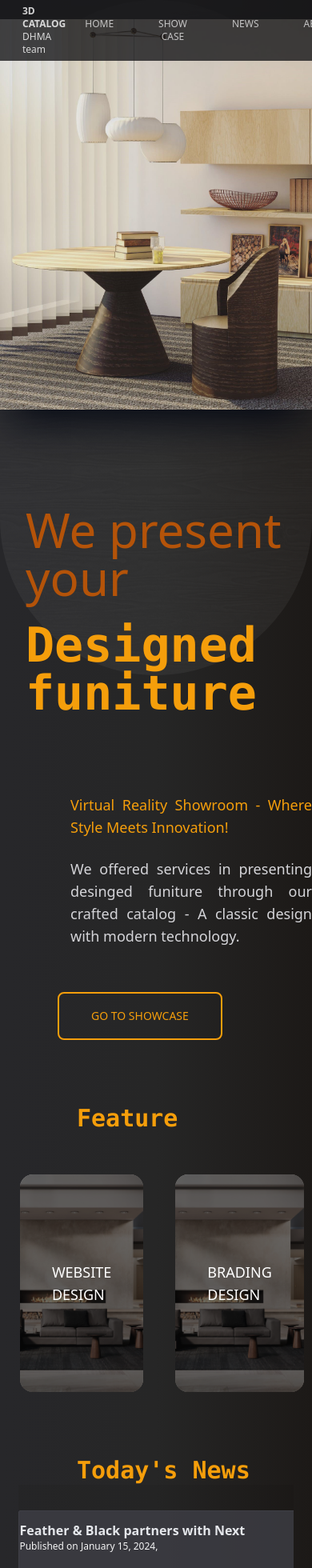
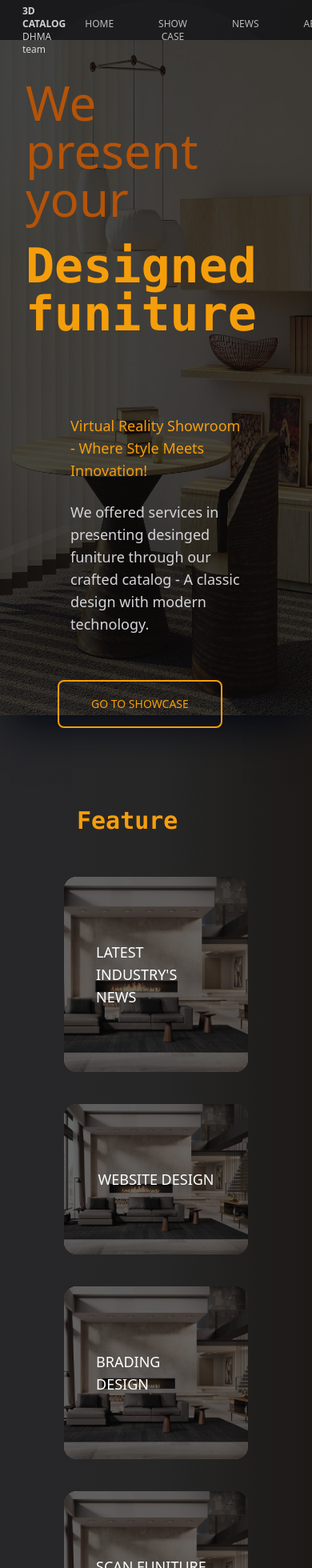
Before and after one commit to namke-dev/ThreeD-Catalog, a Next.js app: page /home in a window 390 px wide. Shown: the top 1960 px of the page at 80% size. Built offline with nearby package versions, Linux system fonts and the light colour scheme; no server answers.

Commit message:
responsive homepage

```diff
--- a/src/components/layouts/HomePageIntro.jsx
+++ b/src/components/layouts/HomePageIntro.jsx
@@ -2,12 +2,15 @@ import React from "react";
 import HomePageCart from "./HomePageCart";
 import { FaAngleRight } from "react-icons/fa";
 import Link from "next/link";
+import useWindowDimensions from "@/helpers/WindowSizeHelper";
 
 export default function HomePageIntro() {
+  const { width } = useWindowDimensions() || {};
+
   return (
     <div>
       {/* background */}
-      <div className="absolute w-full max-w-[1400px] opacity-10 z-10 md:-mt-32 md:-ml-40">
+      <div className="absolute w-full max-w-[1400px] opacity-10 z-10 md:-mt-10 md:-ml-28">
         <img
           src="/textures/Wood_gray.jpg"
           alt="placeholder"
@@ -15,18 +18,29 @@ export default function HomePageIntro() {
         />
       </div>
 
-      <HomePageCart className="flex flex-col md:flex-row w-full text-zinc-300 z-20">
-        <div className="md:w-1/2 flex justify-center z-20 md:pr-20 md:h-[95vh]">
+      <HomePageCart className="flex flex-col md:flex-row w-full text-zinc-300 z-20 md:h-auto h-[110vh]">
+        <div className="md:w-1/2 flex justify-center z-20 md:pr-20 md:h-[95vh] mt-[50px] md:mt-0">
           <img
             src="/images/homepage_img.jpg"
             alt="placeholder"
-            className="md:h-[82vh] mt-6 md:rounded-[10px] shadow-2xl shadow-gray-950"
+            className="
+            md:static absolute
+            h-[100vh] md:h-[82vh] md:mt-6 md:rounded-[10px] shadow-2xl shadow-gray-950
+            "
           />
+          {width > 768 ? (
+            ""
+          ) : (
+            <div
+              className="absolute
+            h-[100vh] md:h-[82vh] w-[100%] md:mt-6 md:rounded-[10px] bg-black/70"
+            />
+          )}
         </div>
-        <div className="flex flex-col pl-8 md:w-1/2 md:mr-20 z-20  mt-14">
+        <div className="flex flex-col pl-8 md:w-1/2 mr-20 z-20  md:mt-30 mt-12 md:mt-10">
           <div
             className="text-6xl text-amber-700
-           font-thin font-sans mt-16"
+           font-thin font-sans"
           >
             We present your{" "}
             <div className="text-amber-500 font-mono font-semibold pt-6">
@@ -34,10 +48,10 @@ export default function HomePageIntro() {
             </div>
           </div>
           <div
-            className="w-full text-lg text-justify mt-24 mb-14 pl-14
+            className="w-full text-lg md:text-justify mt-24 mb-14 pl-14
           flex flex-col gap-4"
           >
-            <p className="font-medium mb-2 text-amber-500 text-justify">
+            <p className="font-medium mb-2 text-amber-500">
               Virtual Reality Showroom - Where Style Meets Innovation!
             </p>
             <p>
--- a/src/components/layouts/Navbar.jsx
+++ b/src/components/layouts/Navbar.jsx
@@ -9,6 +9,8 @@ export default function Navbar() {
       className="
       fixed
       w-full z-50
+      h-[50px]
+      md:h-auto
       bg-zinc-900/80 text-white/70
       "
     >
--- a/src/components/layouts/ReviewNewsCart.jsx
+++ b/src/components/layouts/ReviewNewsCart.jsx
@@ -8,11 +8,12 @@ export default function ReviewNewsCart({ news }) {
     <div onClick={() => router.push(`/newsdetail/?id=${news.id}`)}>
       <div
         className="text-white/95 bg-zinc-700/80
-        rounded-sm py-3 pb-2 md:px-8 mb-0
+        py-5 md:px-8 mb-0
         max-w-[1200px]
         h-[200px]
         flex flex-col justify-between
-        border border-zinc-700 hover:border-amber-800 transition-colors duration-500"
+        border border-zinc-700 hover:border-amber-800 transition-colors duration-500
+        px-7 rounded-2xl"
       >
         <div>
           <h2 className="text-md font-semibold text-gray-200">
--- a/src/components/layouts/login-btn.jsx
+++ b/src/components/layouts/login-btn.jsx
@@ -5,7 +5,7 @@ export default function LoginButton() {
   if (session) {
     return (
       <>
-        User {session.user.email} <br />
+        {/* User {session.user.email} <br /> */}
         <button
           className="md:my-1
          md:mx-1
--- a/src/pages/home.js
+++ b/src/pages/home.js
@@ -6,8 +6,11 @@ import { news_data } from "@/data/news_data";
 import ReviewNewsList from "@/components/layouts/ReviewNewsList";
 import Link from "next/link";
 import { FaAngleRight } from "react-icons/fa";
+import useWindowDimensions from "@/helpers/WindowSizeHelper";
 
 export default function Home() {
+  const { width } = useWindowDimensions() || {};
+
   return (
     <Layout>
       {/* intro */}
@@ -36,8 +39,11 @@ export default function Home() {
           "
         />
       </Link>
-      <HomePageCart className="col-span-2 flex items-center justify-center overflow-x-auto">
-        <div className="flex flex-row gap-10 mt-5">
+      <HomePageCart
+        className="col-span-2 flex items-center
+      justify-center md:justify-start overflow-x-auto w-full"
+      >
+        <div className="flex flex-col md:flex-row gap-10 my-5 mx-20  w-full">
           <FeatureCart>Latest industry's news</FeatureCart>
           <FeatureCart>Website design</FeatureCart>
           <FeatureCart>Brading design</FeatureCart>
@@ -73,43 +79,22 @@ export default function Home() {
           className="flex flex-row gap-1.5
             max-w-[88%] overflow-x-scroll"
         >
-          <div className="w-full py-8 pr-8 bg-black/5 relative">
-            <ReviewNewsList newsList={news_data} isHorizontal={true} />
+          <div className="w-full py-8 bg-black/5 relative">
+            {width > 768 ? (
+              <ReviewNewsList newsList={news_data} isHorizontal={true} />
+            ) : (
+              <ReviewNewsList newsList={news_data} isHorizontal={false} />
+            )}
           </div>
         </div>
       </HomePageCart>
 
       {/* Charge plant */}
-      <Link
-        href={"/news"}
-        className="flex md:flex-row flex-col mt-20 group w-auto"
-      >
-        <p
-          className="text-3xl
-           ml-24
-           text-amber-500 font-mono font-semibold"
-        >
-          Charge Plans
-        </p>
-        <FaAngleRight
-          className="mt-2 ml-2
-          text-amber-500
-          group-hover:translate-x-4 opacity-90 transition
-          scale-0 md:scale-100
-          text-2xl
-          md:group-hover:scale-125
-          md:group-hover:opacity-50
-          "
-        />
-      </Link>
-      <HomePageCart className="col-span-2 flex items-center justify-center overflow-x-auto mb-32">
-        <div className="flex flex-row gap-10 mt-5">
-          <FeatureCart>$30 per month</FeatureCart>
+
+      {/* <FeatureCart>$30 per month</FeatureCart>
           <FeatureCart>$300 per year</FeatureCart>
           <FeatureCart>$1,000 for life time</FeatureCart>
-          <FeatureCart>$3,000 for full life time and Support</FeatureCart>
-        </div>
-      </HomePageCart>
+          <FeatureCart>$3,000 for full life time and Support</FeatureCart> */}
     </Layout>
   );
 }
```
